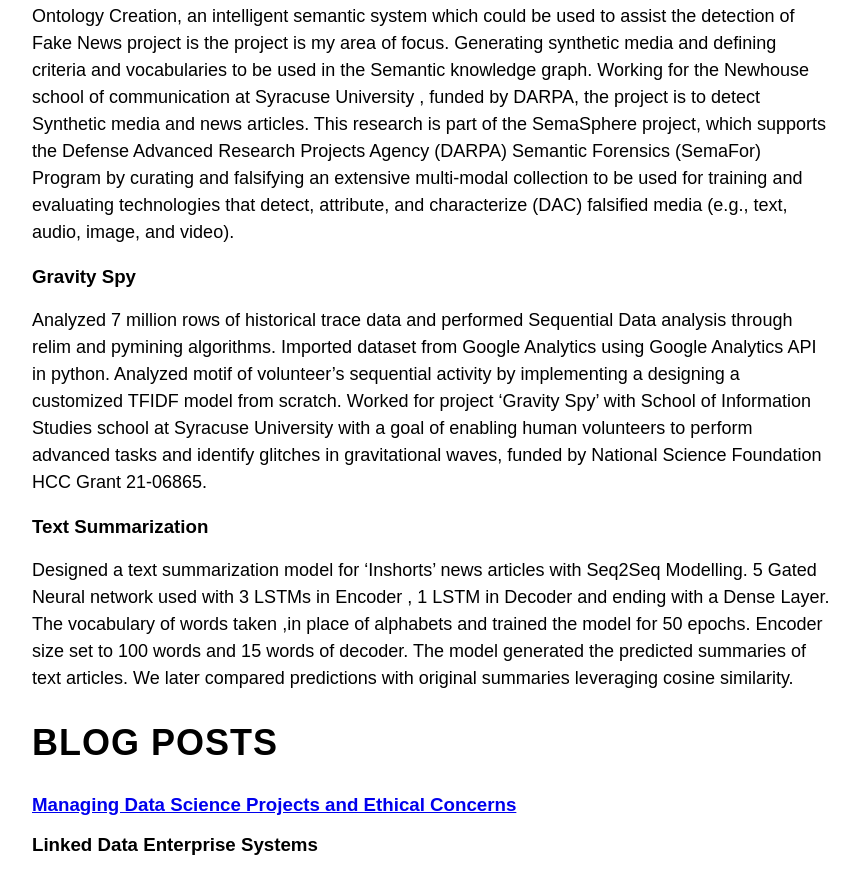
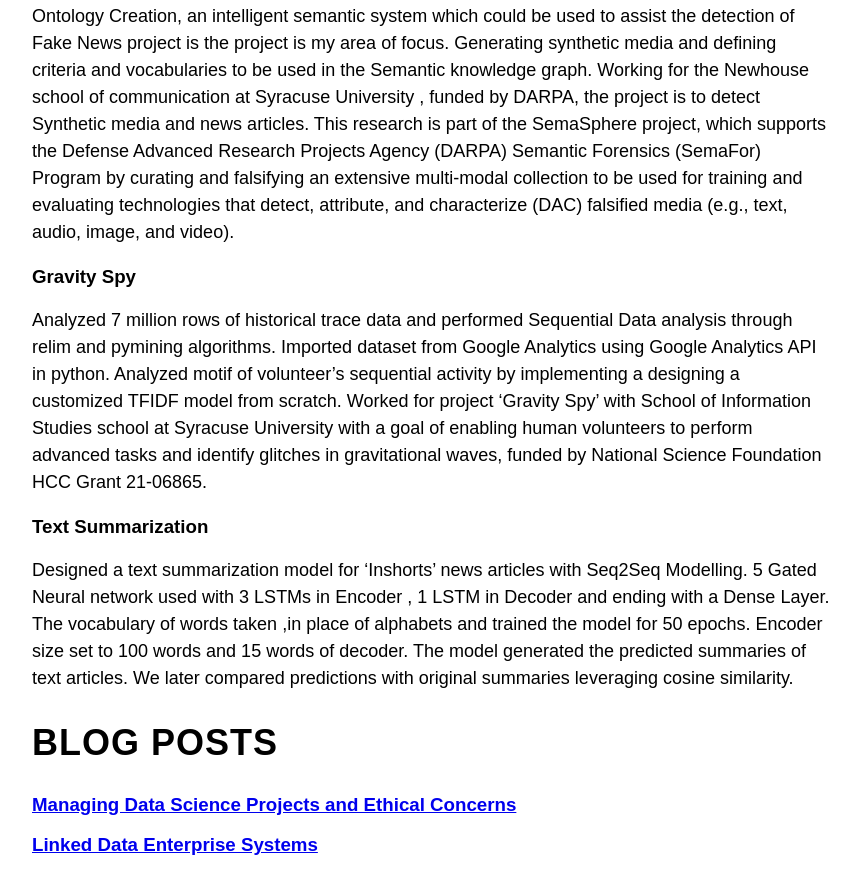
Before and after one commit to PranavSharma008/PranavSharma008.github.io, a plain HTML site: page index.html in a window 1280 px wide. Shown: the part 3599-4492 px from the top of the page, without its empty margins (208-1067 px from the left). Drawn offline with Linux system fonts and the light colour scheme.

Commit message:
Add files via upload

```diff
--- a/index.html
+++ b/index.html
@@ -167,8 +167,6 @@
         <p>Designed a text summarization model for ‘Inshorts’ news articles with Seq2Seq Modelling. 5 Gated Neural network used with 3 LSTMs in Encoder , 1 LSTM in Decoder and ending with a Dense Layer. The vocabulary of words taken ,in place of alphabets and trained the model for 50 epochs. Encoder size set to 100 words and 15 words of decoder. The model generated the predicted summaries of text articles. We later compared predictions with original summaries leveraging cosine similarity.</p>
 
 		<h2 id="blog">Blog Posts</h2>
-		<h3>
-		<a href="https://medium.com/@pranavsharma0838/managing-data-science-projects-and-addressing-ethical-concerns-2735716bdb62">Managing Data Science Projects and Ethical Concerns</a>
+		<h3><a href="https://medium.com/@pranavsharma0838/managing-data-science-projects-and-addressing-ethical-concerns-2735716bdb62">Managing Data Science Projects and Ethical Concerns</a>
 		</h3>
-		<h3>Linked Data Enterprise Systems</h3>
-		<a href="https://medium.com/@pranavsharma0838/linked-data-enterprise-systems-for-engineering-data-925c9f89835d"></a></h4>
+		<h3><a href="https://medium.com/@pranavsharma0838/linked-data-enterprise-systems-for-engineering-data-925c9f89835d">Linked Data Enterprise Systems</a></h3>
```
